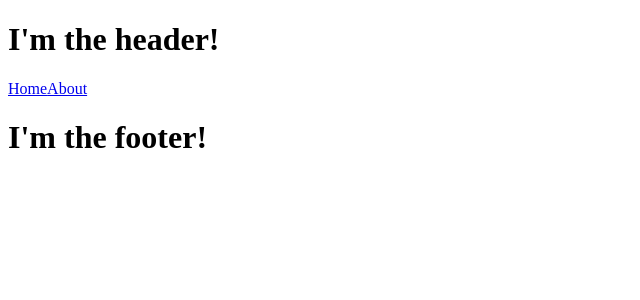
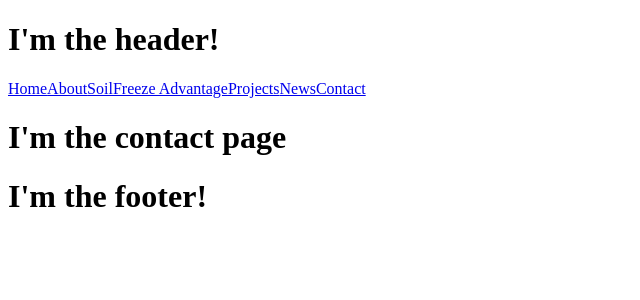
Before and after one commit to lola-violet/sfinc-front, a React (Create React App) app: page /contact in a window 1280 px wide. Shown: the top 300 px of the page, without its empty margins (0-640 px from the left). Built offline with nearby package versions, Linux system fonts and the light colour scheme.

Commit message:
created all main nav pages & associated links & routes

```diff
--- a/package.json
+++ b/package.json
@@ -6,6 +6,7 @@
     "@testing-library/jest-dom": "^5.16.4",
     "@testing-library/react": "^13.3.0",
     "@testing-library/user-event": "^13.5.0",
+    "bootstrap": "^5.2.0-beta1",
     "react": "^18.2.0",
     "react-dom": "^18.2.0",
     "react-router-dom": "^6.3.0",
--- a/src/App.js
+++ b/src/App.js
@@ -8,6 +8,10 @@ import Header from './components/Header';
 import Footer from './components/Footer';
 import Home from './components/pages/Home';
 import About from './components/pages/About';
+import SoilFreezeAdvantage from './components/pages/SoilFreezeAdvantage';
+import Projects from './components/pages/Projects';
+import News from './components/pages/News';
+import Contact from './components/pages/Contact';
 
 function App() {
   return (
@@ -15,7 +19,11 @@ function App() {
         <Header />
       <Routes>
         <Route path="/" element={<Home />} />
-        <Route path="about" element={<About />} />
+        <Route path="/about" element={<About />} />
+        <Route path="/advantage" element={<SoilFreezeAdvantage />} />
+        <Route path="/projects" element={<Projects />} />
+        <Route path="/news" element={<News />} />
+        <Route path="/contact" element={<Contact />} />
       </Routes>
         <Footer />
     </BrowserRouter>
--- a/src/components/Header.js
+++ b/src/components/Header.js
@@ -10,6 +10,10 @@ export default function Header() {
             <nav>
                 <Link to='/'>Home</Link>
                 <Link to='/about'>About</Link>
+                <Link to='/advantage'>SoilFreeze Advantage</Link>
+                <Link to='/projects'>Projects</Link>
+                <Link to='/news'>News</Link>
+                <Link to='/contact'>Contact</Link>
             </nav>
         </header>
     )
--- /dev/null
+++ b/src/components/pages/Contact.js
@@ -0,0 +1,9 @@
+import React from 'react';
+
+export default function Contact() {
+    return (
+        <div>
+            <h1>I'm the contact page</h1>
+        </div>
+    )
+}
--- /dev/null
+++ b/src/components/pages/News.js
@@ -0,0 +1,9 @@
+import React from 'react';
+
+export default function News() {
+    return (
+        <div>
+            <h1>I'm the news page</h1>
+        </div>
+    )
+}
--- /dev/null
+++ b/src/components/pages/Projects.js
@@ -0,0 +1,9 @@
+import React from 'react';
+
+export default function Projects() {
+    return (
+        <div>
+            <h1>I'm the projects page</h1>
+        </div>
+    )
+}
--- /dev/null
+++ b/src/components/pages/SoilFreezeAdvantage.js
@@ -0,0 +1,9 @@
+import React from 'react';
+
+export default function SoilFreezeAdvantage() {
+    return (
+        <div>
+            <h1>I'm the SoilFreezeAdvantage page</h1>
+        </div>
+    )
+}
```
Also changed, not shown: src/components/MainContainer.js (+17 -0 lines), 1 other file (tests, documents, lock files or other folders).
